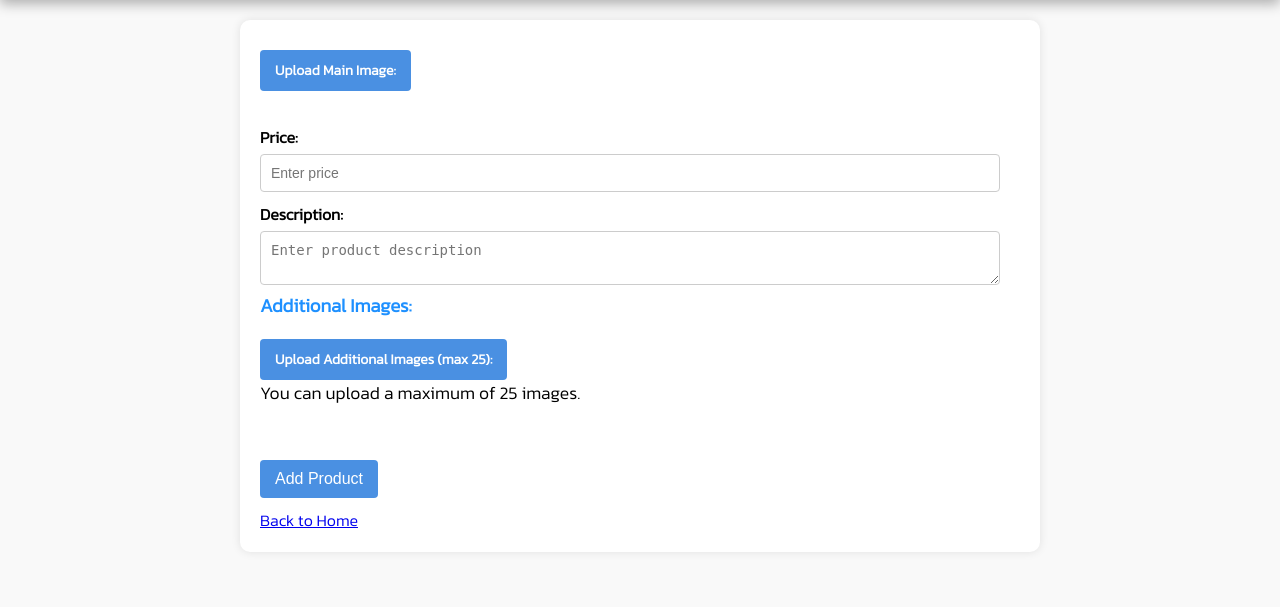
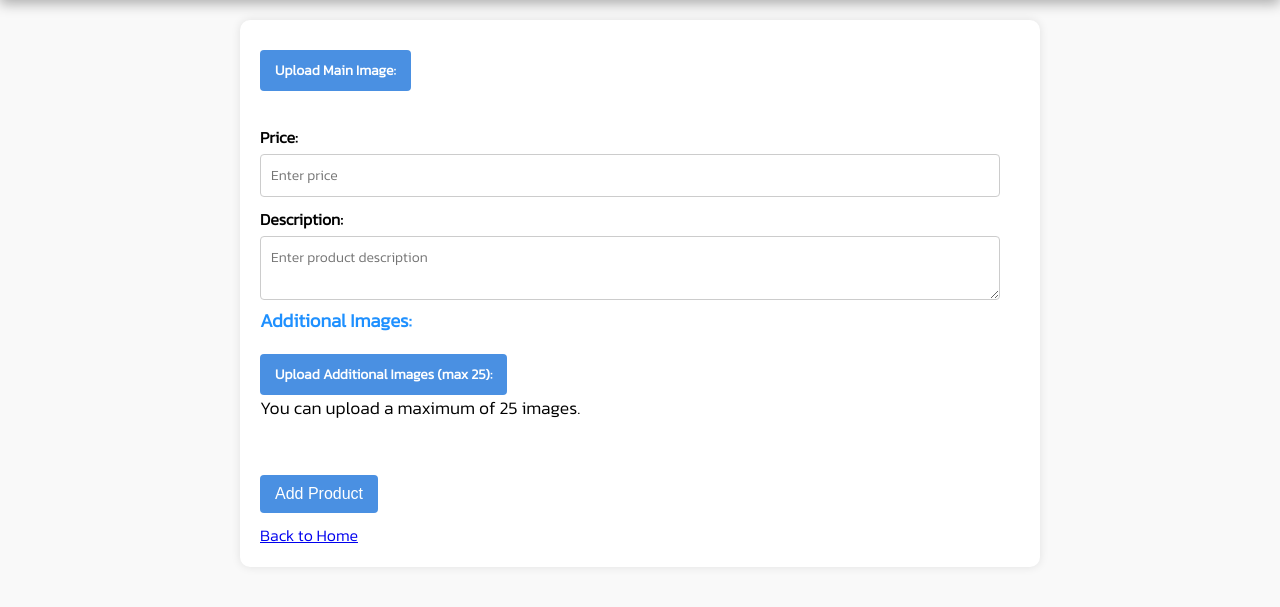
Before and after one commit to sareefhub/Rov-Store, a Flask app: page /product/add in a window 1280 px wide. Shown: the part 61-668 px from the top of the page. Run offline with Flask 3, Linux system fonts and the light colour scheme.

Commit message:
แก้ css

```diff
--- a/client/static/styles/product_add.css
+++ b/client/static/styles/product_add.css
@@ -8,6 +8,7 @@ label {
 input[type="text"],
 input[type="number"],
 textarea {
+    font-family: 'Kanit', Arial, sans-serif; /* Use Kanit font with fallback */
     width: calc(100% - 20px);
     padding: 10px;
     margin-top: 5px;
```
